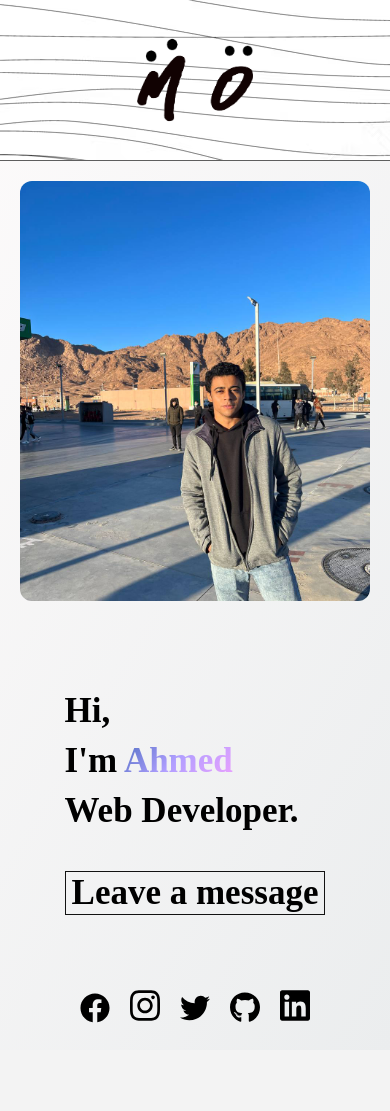
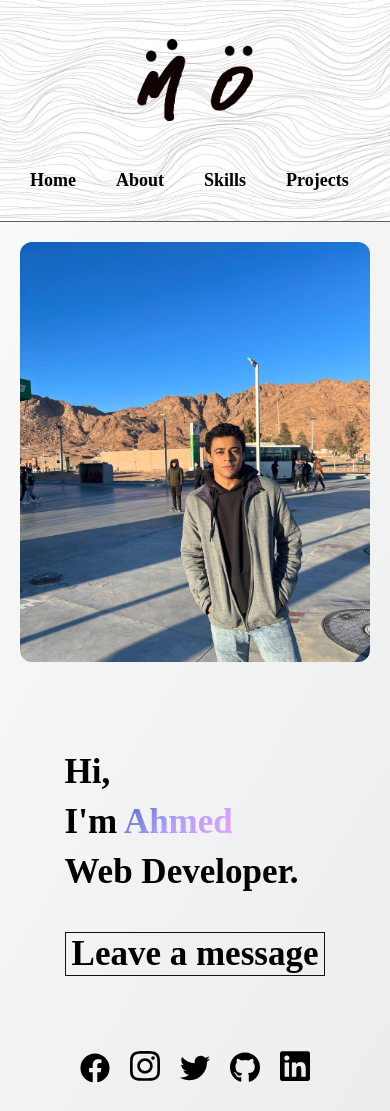
Before and after one commit to devAhmedMustafa/Ahmed-s, a Django app: page / in a window 390 px wide. Before the commit the page ends 1023 px from the top, so only its background shows below. Run offline with Django 4.2, Linux system fonts and the light colour scheme; some libraries are stand-ins or nearby versions.

Commit message:
media phone background

```diff
--- a/static/stylesheets/main.css
+++ b/static/stylesheets/main.css
@@ -1,6 +1,10 @@
 *{
     font-family: "JetBrains Mono";
     font-weight: bold;
+}
+
+:root{
+    --list_a: 18px;
 }
 
 body{
@@ -40,21 +44,21 @@ body{
 
 @keyframes scaling {
 
-    from{width:40px; border-bottom: none; font-size: 18px;}
-    to{width: 50px; border-bottom: 2px solid #ECA1FE; font-size: 22px;}
+    from{border-bottom: none; font-size: var(--list_a);}
+    to{border-bottom: 2px solid #ECA1FE; font-size: 22px;}
 
 }
 
 @keyframes out-scaling {
 
-    from{width:50px; border-bottom: 2px solid #ECA1FE; font-size: 22px;}
-    to{width: 40px; border-bottom: none; font-size: 18px;}
+    from{border-bottom: 2px solid #ECA1FE; font-size: 22px;}
+    to{border-bottom: none; font-size: 18px;}
 
 }
 
 @media (max-width: 700px){
     :root{
-        --list_a: 15px;
+        --list_a: 13px;
     }
     body{
         background-image: linear-gradient(120deg, #fdfbfb 0%, #ebedee 100%);
@@ -64,16 +68,17 @@ body{
         flex-direction: column;
         margin-bottom: 20px;
         background-image: url("../images/wave-textures-white-background-vector_53876-60286.png");
+        background-size: cover;
         border-bottom: 1px solid rgb(94, 94, 94);
     }
 
     .list{
-        margin: auto;
-        display: none;
+        width: 100%;
+        display: flex;
         flex-direction: row;
     }
     .list a{
-        font-size: 10px;
-        margin: 3px;
+        font-size: var(--list_a);
+        margin: 5px;
     }
 }
```
Also changed, not shown: 1 other file.
